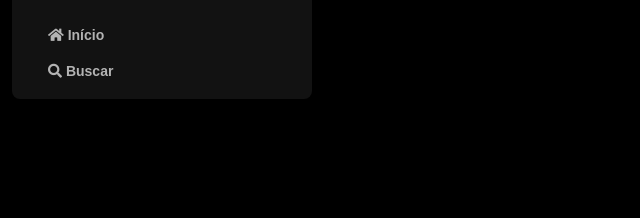
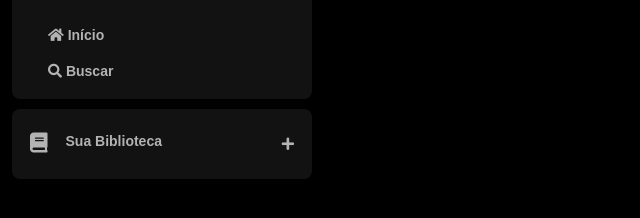
Before and after one commit to sodiuz/imersao-alura, a plain HTML site: page spotify-imersao-alura/index.html in a window 1280 px wide. Shown: the part 74-292 px from the top of the page, without its empty margins (0-640 px from the left). Drawn offline with Linux system fonts and the light colour scheme.

Commit message:
Fiz o desafio da aula 1 e resolvi alguns bugs
Adicionei a parte de "Sua Biblioteca"

```diff
--- a/spotify-imersao-alura/estilos/styles.css
+++ b/spotify-imersao-alura/estilos/styles.css
@@ -46,3 +46,49 @@ body {
     font-size: 14px;
     font-family: "DM Sans", sans-serif;
 }
+
+.library {
+    background-color: #121212;
+    border-radius: 8px;
+    display: flex;
+    justify-content: space-between;
+    flex-direction: column;
+    padding: 4px 8px;
+    color: b3b3b3;
+    font-weight: 600;
+    font-size: 14px;
+    margin-top: 10px;
+}
+
+.library .library_content {
+    display: flex;
+    justify-content: space-between;
+}
+
+.library .library_button {
+    display: flex;
+    margin-right: 10px;
+    color: #b3b3b3;
+    background-color: transparent;
+    border: 0px;
+    font-size: 14px;
+    font-weight: 700;
+    font-family: "DM Sans", sans-serif;
+    text-align: center;
+    text-decoration: none;
+    text-transform: none;
+    padding: 20px 10px;
+}
+
+.library .library_button .fa {
+    font-size: 20px;
+    font-weight: 300;
+    color: #b3b3b3;
+    margin-right: 10px;
+    padding-right: 8px;
+}
+
+.library .library_content .fa-plus {
+    margin: 24px 10px;
+    color: #b3b3b3;
+}
--- a/spotify-imersao-alura/index.html
+++ b/spotify-imersao-alura/index.html
@@ -4,6 +4,7 @@
     <meta charset="UTF-8">
     <meta name="viewport" content="width=device-width, initial-scale=1.0">
     <title>Spotify Imersão</title>
+    <!--Links CSS-->
     <link rel="stylesheet" href="estilos/reset.css">
     <link rel="stylesheet" href="estilos/styles.css">
 
@@ -20,7 +21,6 @@
                     <img src="icons/logo-spotify.png" alt="Logo do Spotify">
                 </a>
             </div>
-                <div>
             <ul>
                 <li>
                     <a href="#">
@@ -35,9 +35,15 @@
                     </a>
                 </li>
             </ul>
+        </nav>
+        <div class="library">
+            <div class="library_content">
+                <button class="library_button">
+                    <span class="fa fas fa-book"></span>
+                    <span>Sua Biblioteca</span>
+                </button>
+                <span class="fa fa-plus"></span>
             </div>
-            </div>
-        </nav>
         </div>
 </body>
 </html>
```
Lines whose indentation alone changed are shown as unchanged.
